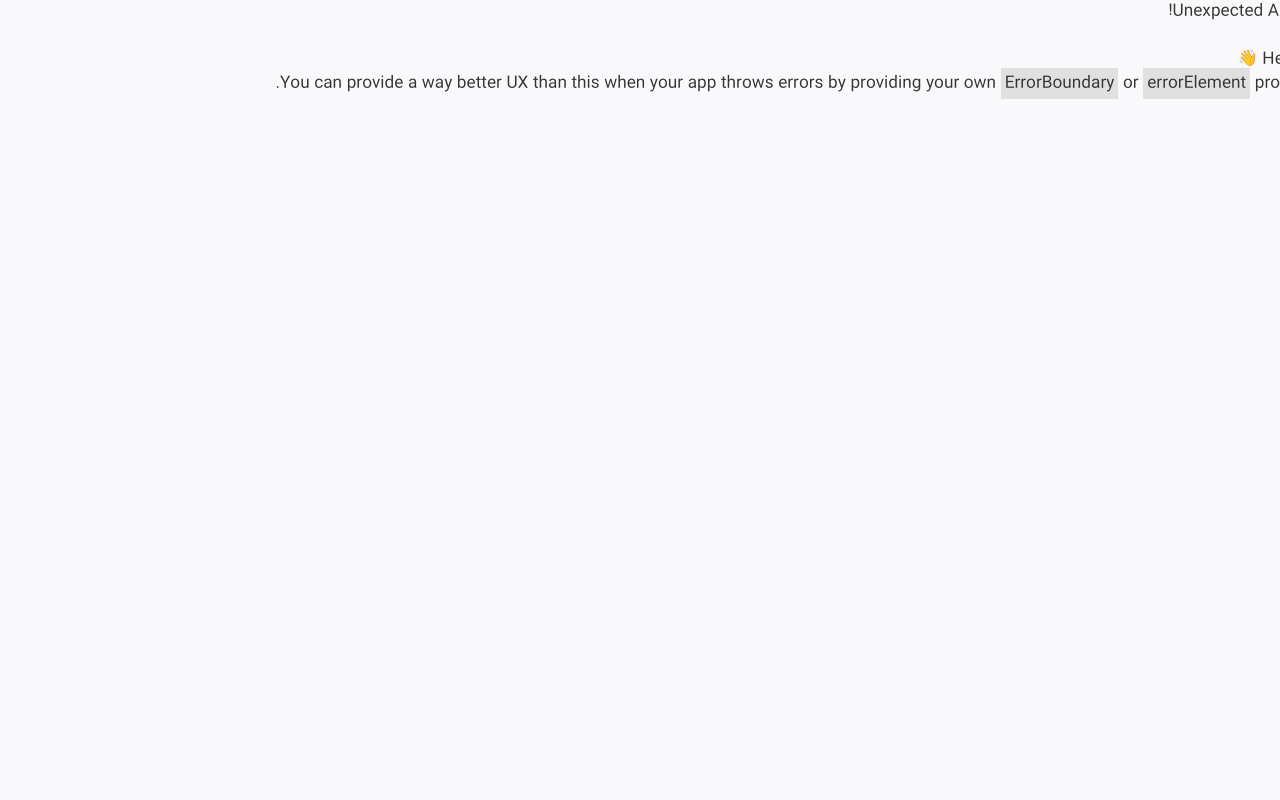
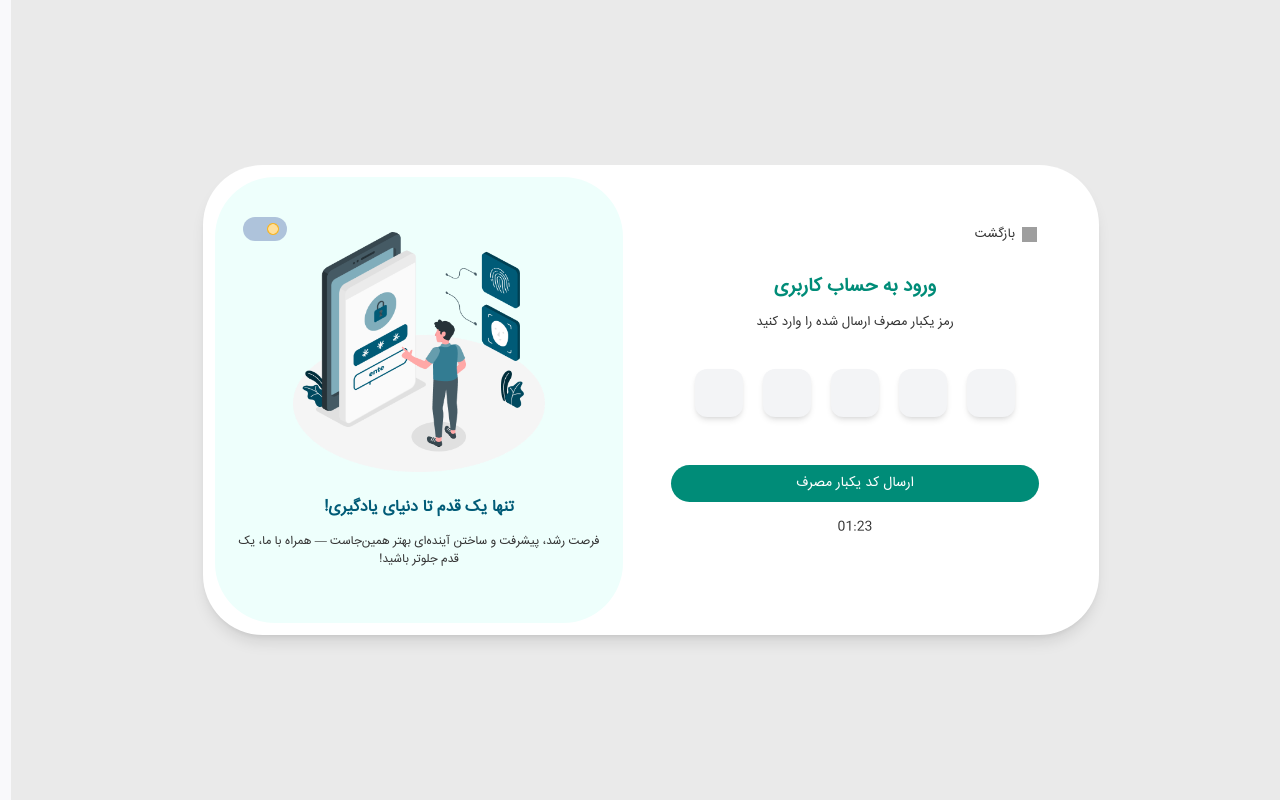
Before and after one commit to react-summer-1404/CodeLogic, a React (Vite) app: page /loginValidation in a window 1280 px wide. Before the commit this address had no page. Built offline with nearby package versions, Linux system fonts and the light colour scheme; grey boxes are pictures that could not be loaded.

Commit message:
edit some styles and added login validation page

```diff
--- a/src/App/router/router.jsx
+++ b/src/App/router/router.jsx
@@ -1,11 +1,13 @@
 import React from "react";
 import { createBrowserRouter } from "react-router-dom";
 import LoginPage from "../../components/pages/auth/Login/LoginPage";
+import LoginValidationPage from "../../components/pages/auth/Login/LoginValidationPage";
 
 
 const router = createBrowserRouter([
 
-    { path: "/login", element: <LoginPage /> }
+    { path: "/login", element: <LoginPage /> },
+    { path: "/loginValidation", element: <LoginValidationPage /> }
 ]);
 
 export default router;
--- a/src/components/pages/auth/Login/LoginPage.jsx
+++ b/src/components/pages/auth/Login/LoginPage.jsx
@@ -20,7 +20,7 @@ const LoginPage = () => {
                         <h2 className='text-[19px] font-bold text-[#008C78] mb-2 '>ورود به حساب کاربری</h2>
                         <form className='w-full flex flex-col gap-8' >
                             <div className=''>
-                                <input className=' bg-[url(./icons/user.png)] bg-no-repeat  bg-[length:13px_15px] bg-[right_20px_center]  bg-[#F3F4F6] dark:bg-gray-500 w-full rounded-full px-12 py-2 focus:outline-none focus:ring-2 focus:ring-blue-400 placeholder:text-[15px] ' type="email" name='email' id='email' placeholder='ایمیل یا شماره تماس' />
+                                <input className=' focus:outline-none bg-[url(./icons/user.png)] bg-no-repeat  bg-[length:13px_15px] bg-[right_20px_center]  bg-[#F3F4F6] dark:bg-gray-500 w-full rounded-full px-12 py-2 focus:ring-2 focus:ring-blue-400 placeholder:text-[15px] ' type="email" name='email' id='email' placeholder='ایمیل یا شماره تماس' />
                             </div>
                             <div className=''>
                                 <input className='  bg-[url(./icons/lock.png)] bg-no-repeat bg-[length:13px_15px] bg-[right_20px_center] bg-[#F3F4F6] dark:bg-gray-500 w-full rounded-full px-12 py-2 focus:outline-none focus:ring-2 focus:ring-blue-400 placeholder:text-[15px] ' type="email" name='password' id='password' placeholder='رمز عبور' />
--- /dev/null
+++ b/src/components/pages/auth/Login/LoginValidationPage.jsx
@@ -0,0 +1,61 @@
+import React, { useEffect, useState } from 'react'
+import { Link } from 'react-router-dom'
+
+const LoginValidationPage = () => {
+
+    const [isDark, setIsDark] = useState(false)
+    const handleDark = () => {
+        setIsDark((prev) => !prev)
+    }
+    useEffect(() => {
+        document.documentElement.classList.toggle("dark", isDark);
+    }, [isDark])
+
+    const [Otp, setOtp] = useState(['', '', '', '', ''])
+
+    return (
+        <div className='md:bg-[#EAEAEA] md:min-h-screen flex items-center justify-center ' >
+            <div className='flex flex-col rounded-[60px] overflow-hidden  bg-[#ffff] dark:bg-black dark:text-white shadow-lg md:flex-row max-w-4xl min-h-[470px] w-full p-3 '>
+                <div className=' flex flex-1 flex-col   p-12 gap-4 '>
+                    <Link className=' pr-6 bg-[url(./icons/back.png)] bg-no-repeat bg-[length:15px_15px] bg-[right_2px_center] text-[13px] hover:text-blue-400 transition duration-300'>بازگشت</Link>
+                    <div className='flex flex-col justify-center items-center gap-4  mt-3  '>
+                        <div className='flex flex-col justify-center gap-1 items-center'>
+                            <h2 className='text-[19px] font-bold text-[#008C78] mb-2 '>ورود به حساب کاربری</h2>
+                            <h3 className='text-[13px]'>رمز یکبار مصرف ارسال شده را وارد کنید</h3>
+                        </div>
+                        <form className='w-full flex flex-col justify-center items-center gap-12 mt-5' >
+                            <div className='flex justify-between gap-5 '>
+                                {Otp.map((number, i) => (
+                                    <input
+                                        key={i}
+                                        type='text'
+                                        placeholder=''
+                                        maxLength="1"
+                                        className={`w-12 h-12 text-center rounded-xl text-lg bg-[#F3F4F6] shadow-md`}
+                                    />
+                                ))}
+                            </div>
+                            <button className='w-full bg-[#008C78] text-white text-[14px] rounded-full px-5 py-2 hover : bg-8/10  transition-all duration-300 ease-in-out hover:scale-[1.03] hover:shadow-md active:scale-[0.98] '>ارسال کد یکبار مصرف</button>
+                        </form>
+                        <p className='text-[13px]'>01:23</p>
+
+                    </div>
+
+                </div>
+                <div className='flex flex-1 flex-col items-center justify-center p-5 gap-5  bg-[#EEFFFC] dark:bg-gray-800/50 rounded-[60px] relative'>
+                    <div onClick={handleDark} className={` cursor-pointer py-3 px-2  w-11 h-5   rounded-full  absolute top-10 left-7 flex  ${isDark ? "bg-yellow-300/40 justify-end " : "bg-blue-900/30  justify-start"} `}>
+                        <div className='w-3 h-[90%] rounded-full transition-all duration-500 flex items-center '>
+                            <img src={`${isDark ? "./icons/sun.png" : "./icons/moon.png"}  `} alt="" />
+                        </div>
+                    </div>
+                    <img className=' h-60 w-63 ' src="./images/login2.png" alt="" />
+                    <div className='flex flex-col justify-center items-center mt-1 gap-3'>
+                        <h2 className='text-[#005B77] font-bold '>تنها یک قدم تا دنیای یادگیری!</h2>
+                        <p className='text-[12px] text-center'> فرصت رشد، پیشرفت و ساختن آینده‌ای بهتر همین‌جاست — همراه با ما، یک قدم جلوتر باشید!</p>
+                    </div>
+                </div>
+            </div>
+        </div>
+    )
+}
+export default LoginValidationPage
```
Also changed, not shown: public/icons/back.png (added), public/images/login2.png (added).
